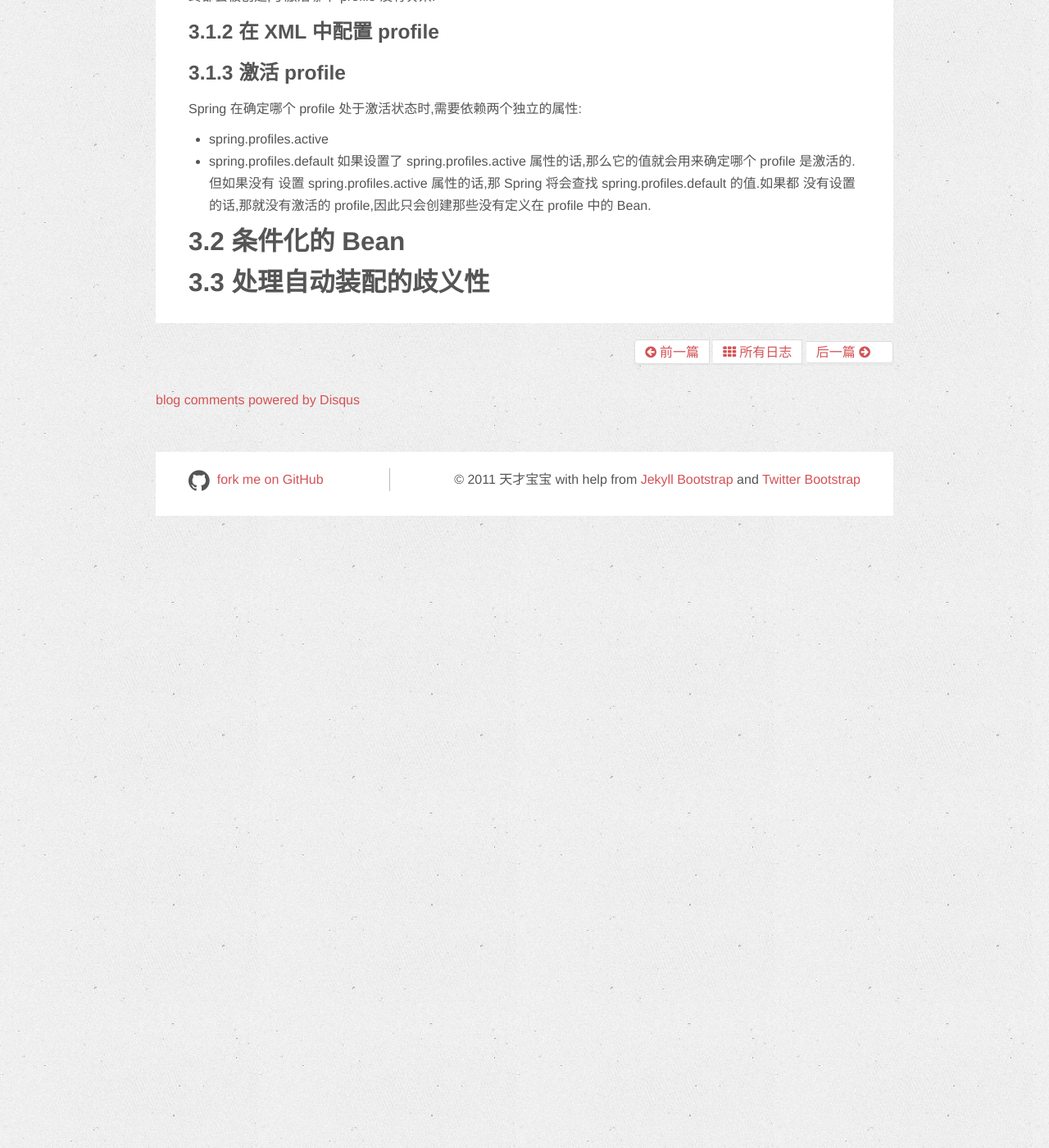
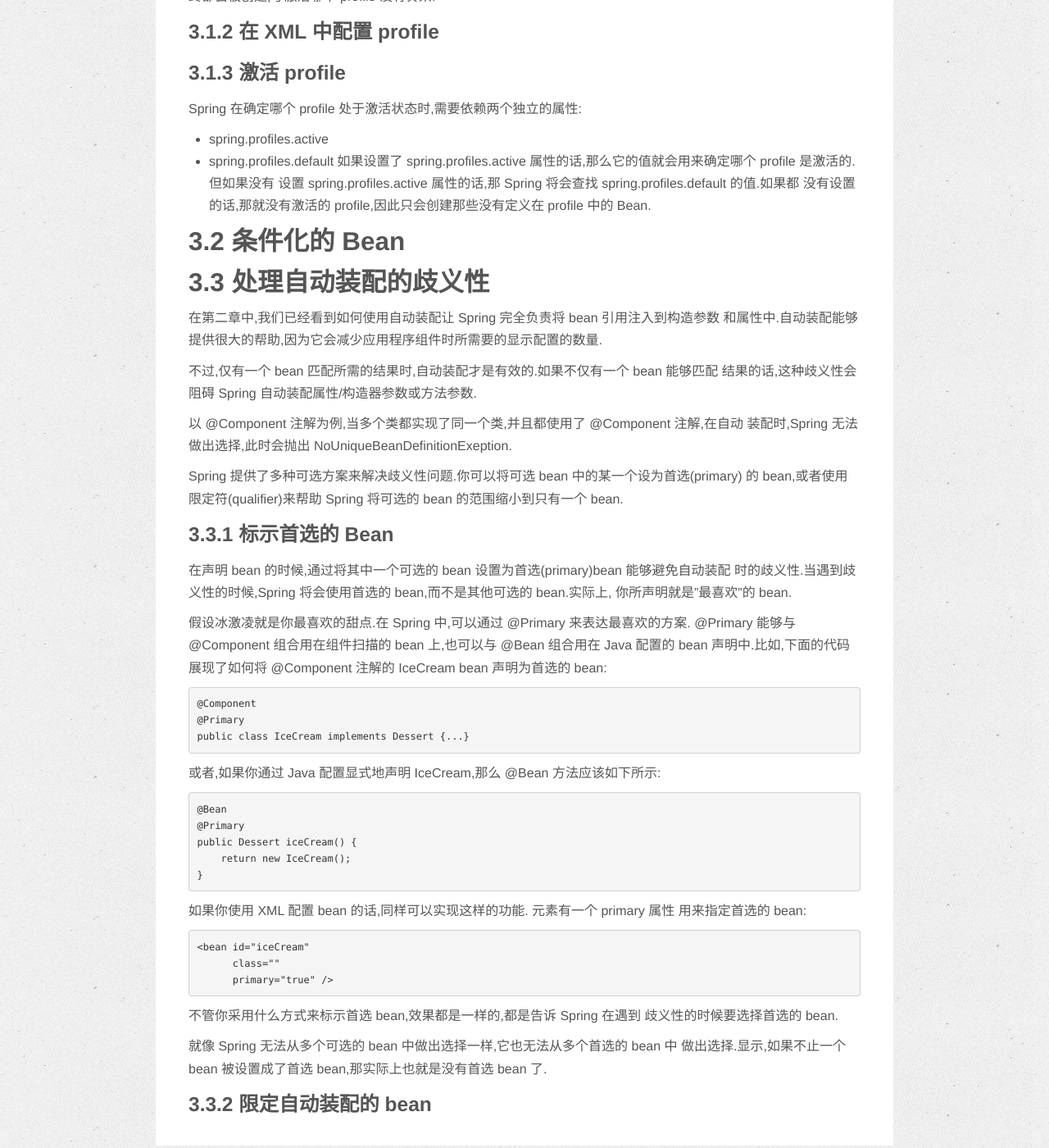
Before and after one commit to wanlp10/wuchao.github.io, a Jekyll site: the page built from _posts/spring/2017-01-10-Spring的学习和使用.md, in a window 1280 px wide and 1400 px high, scrolled down 8130 px. Shown: the whole window at 82% size. Built offline with Jekyll 4.4.1, drawn with Linux system fonts in a browser that asks for light colours; nearby versions of some CDN libraries; comment, search, counter and statistics services are not loaded.

Commit message:
initial commit

````diff
--- a/_posts/spring/2017-01-10-Spring的学习和使用.md
+++ b/_posts/spring/2017-01-10-Spring的学习和使用.md
@@ -388,3 +388,52 @@ Spring 在确定哪个 profile 处于激活状态时,需要依赖两个独立的
 
 
 ## 3.3 处理自动装配的歧义性
+在第二章中,我们已经看到如何使用自动装配让 Spring 完全负责将 bean 引用注入到构造参数
+和属性中.自动装配能够提供很大的帮助,因为它会减少应用程序组件时所需要的显示配置的数量.
+
+不过,仅有一个 bean 匹配所需的结果时,自动装配才是有效的.如果不仅有一个 bean 能够匹配
+结果的话,这种歧义性会阻碍 Spring 自动装配属性/构造器参数或方法参数.
+
+以 @Component 注解为例,当多个类都实现了同一个类,并且都使用了 @Component 注解,在自动
+装配时,Spring 无法做出选择,此时会抛出 NoUniqueBeanDefinitionExeption.
+
+Spring 提供了多种可选方案来解决歧义性问题.你可以将可选 bean 中的某一个设为首选(primary)
+的 bean,或者使用限定符(qualifier)来帮助 Spring 将可选的 bean 的范围缩小到只有一个 bean.
+
+### 3.3.1 标示首选的 Bean
+在声明 bean 的时候,通过将其中一个可选的 bean 设置为首选(primary)bean 能够避免自动装配
+时的歧义性.当遇到歧义性的时候,Spring 将会使用首选的 bean,而不是其他可选的 bean.实际上,
+你所声明就是"最喜欢"的 bean.
+
+假设冰激凌就是你最喜欢的甜点.在 Spring 中,可以通过 @Primary 来表达最喜欢的方案.
+@Primary 能够与 @Component 组合用在组件扫描的 bean 上,也可以与 @Bean 组合用在
+Java 配置的 bean 声明中.比如,下面的代码展现了如何将 @Component 注解的 IceCream
+bean 声明为首选的 bean:
+```
+@Component
+@Primary
+public class IceCream implements Dessert {...}
+```
+或者,如果你通过 Java 配置显式地声明 IceCream,那么 @Bean 方法应该如下所示:
+```
+@Bean
+@Primary
+public Dessert iceCream() {
+    return new IceCream();
+}
+```
+如果你使用 XML 配置 bean 的话,同样可以实现这样的功能.<bean> 元素有一个 primary 属性
+用来指定首选的 bean:
+```
+<bean id="iceCream"
+      class=""
+      primary="true" />
+```
+不管你采用什么方式来标示首选 bean,效果都是一样的,都是告诉 Spring 在遇到
+歧义性的时候要选择首选的 bean.
+
+就像 Spring 无法从多个可选的 bean 中做出选择一样,它也无法从多个首选的 bean 中
+做出选择.显示,如果不止一个 bean 被设置成了首选 bean,那实际上也就是没有首选 bean 了.
+
+
+### 3.3.2 限定自动装配的 bean
````
